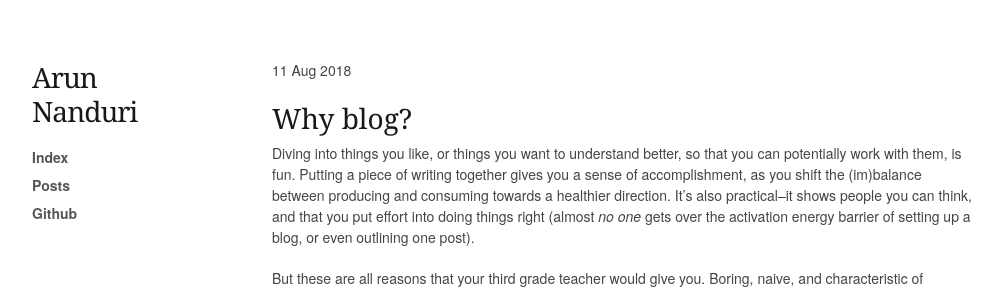
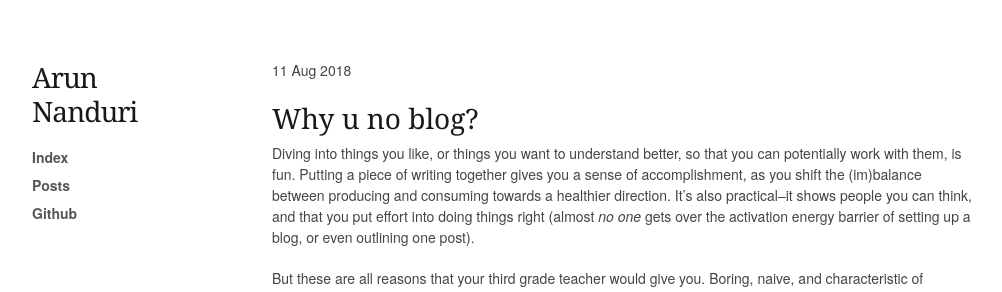
Before and after one commit to ananduri/ananduri.github.io, a Jekyll site: the page built from _posts/2018-08-11-Why-Blog.md, in a window 1280 px wide. Shown: the top 292 px of the page, without its empty margins (138-1140 px from the left). Built offline with Jekyll 4.4.1, drawn with Linux system fonts in a browser that asks for light colours; nearby versions of some CDN libraries; some web fonts are replaced; our own code applies the rules of GitHub Pages for plain Markdown files.

```diff
--- a/_posts/2018-08-11-Why-Blog.md
+++ b/_posts/2018-08-11-Why-Blog.md
@@ -1,4 +1,4 @@
-### Why blog?
+### Why u no blog?
 
 Diving into things you like, or things you want to understand better,
 so that you can potentially work with them, is fun. Putting a piece of
```
